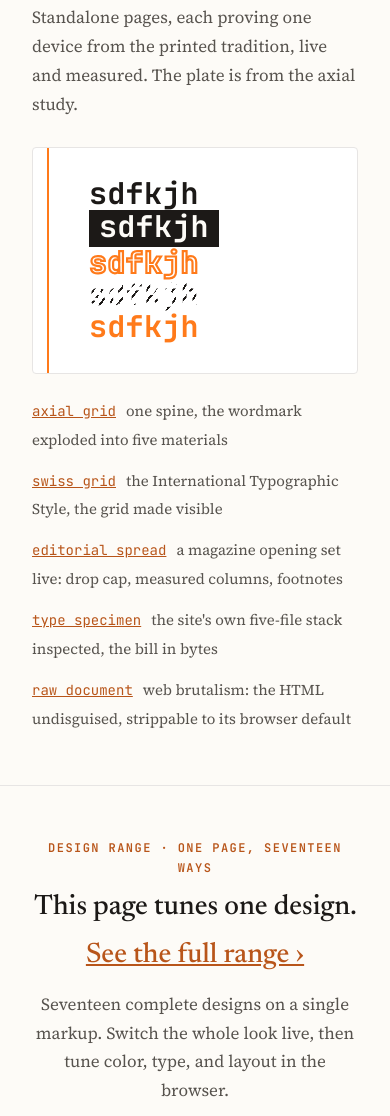
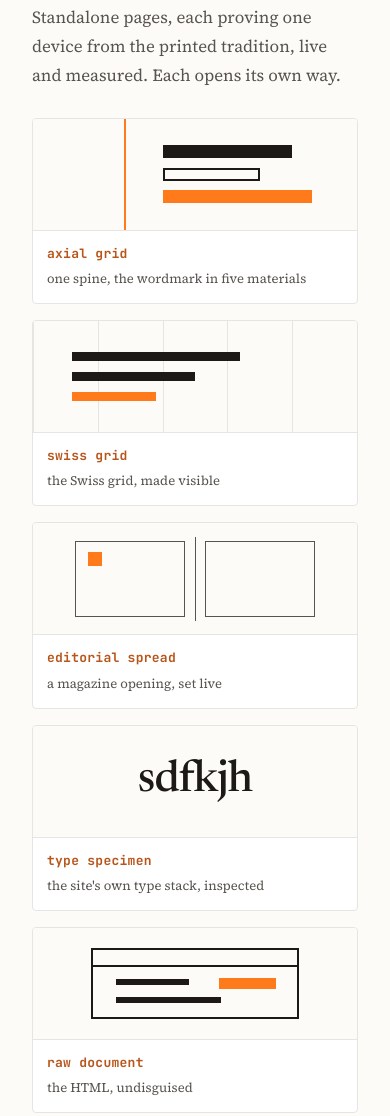
Before and after one commit to sdfkjh1000000/sdfkjh, a plain HTML site: page index.html in a window 390 px wide. Shown: the part 4083-5199 px from the top of the page. Drawn offline with Linux system fonts and the light colour scheme.

Commit message:
Give every study a display, not just axial: replace the single exploded-wordmark plate + text list with a uniform grid of five study cards, each carrying a small CSS-built signature motif (axial's banded spine, swiss's visible grid, spread's facing pages, the type wordmark, brutalist's raw plate). Amber stays graphic-only; removing the .ax-out/.ax-fill text-stroke slabs also clears the last homepage axe over-report, so the page is now genuinely axe-0

```diff
--- a/index.html
+++ b/index.html
@@ -247,30 +247,50 @@
   .range .range-p { font-size: calc(17px * var(--type-scale, 1)); color: var(--ink-soft); max-width: 56ch; margin: 0 auto; }
   .elsewhere { padding: var(--gap, 52px) 0; text-align: center; }
   .elsewhere .range-p { font-size: calc(17px * var(--type-scale, 1)); color: var(--ink-soft); max-width: 56ch; margin: 0 auto 28px; }
-  /* axial grid section: the wordmark exploded into materials, off one spine.
-     amber is a rule/graphic only (2.5:1 on cream), never text; the stack is role=img. */
+  /* studies section: a uniform card grid, one per study, each with a small
+     signature motif. amber is a rule/graphic only (never small text on cream). */
   .axial { padding: var(--gap, 52px) 0; }
   .axial .ax-h { font-family: var(--serif); font-weight: 500; font-size: calc(28px * var(--type-scale, 1)); margin: 0 0 8px; }
   .axial .ax-p { font-size: calc(17px * var(--type-scale, 1)); color: var(--ink-soft); max-width: 56ch; margin: 0 0 28px; }
-  .ax-plate { position: relative; border: 1px solid var(--border); border-radius: calc(4px * var(--radius-scale, 1)); background: var(--surface); overflow: hidden; padding: clamp(30px, 4vw, 48px); --ax: 132px; }
-  .ax-spine { position: absolute; top: 0; bottom: 0; left: var(--ax); width: 2px; background: var(--amber); }
-  .ax-vtext { position: absolute; top: 0; bottom: 0; left: calc(var(--ax) - 17px); writing-mode: vertical-rl; transform: rotate(180deg); display: flex; align-items: center; padding: 22px 0; font-family: var(--mono); font-size: 10.5px; font-weight: 700; letter-spacing: 0.36em; text-transform: uppercase; color: var(--ink-soft); }
-  .ax-stack { margin-left: calc(var(--ax) + clamp(34px, 4vw, 60px)); display: flex; flex-direction: column; }
-  .ax-slab { font-family: var(--mono); font-weight: 700; font-size: clamp(30px, 6vw, 56px); line-height: 1.06; letter-spacing: 0.01em; }
-  .ax-ink { color: var(--ink); }
-  .ax-inv { color: var(--paper); background: var(--ink); width: max-content; max-width: 100%; padding: 1px 10px 5px; }
-  .ax-out { color: transparent; -webkit-text-stroke: 2.2px var(--amber); }
-  .ax-hatch { color: transparent; -webkit-text-fill-color: transparent; background: repeating-linear-gradient(-52deg, var(--ink) 0 2px, transparent 2px 7px); -webkit-background-clip: text; background-clip: text; }
-  .ax-fill { color: var(--amber); }
-  .axial .study-list { list-style: none; margin: 22px 0 0; padding: 0; display: flex; flex-direction: column; gap: 12px; }
-  .axial .study-list li { margin: 0; }
-  .axial .study-list a { font-family: var(--mono); color: var(--amber-dim); font-size: calc(14px * var(--type-scale, 1)); }
-  .axial .study-list .study-desc { color: var(--ink-soft); font-size: calc(15px * var(--type-scale, 1)); margin-left: 6px; }
-  @media (max-width: 640px) {
-    .ax-plate { --ax: 14px; }
-    .ax-vtext { display: none; }
-    .ax-stack { margin-left: 26px; }
-  }
+  /* studies grid: one compact card per study, each with its signature in
+     miniature. amber is a rule/graphic only; the name link uses --amber-dim
+     (the AA link token). thumbs are decorative (aria-hidden). */
+  .axial .study-grid { display: grid; grid-template-columns: repeat(auto-fit, minmax(184px, 1fr)); gap: 16px; margin: 26px 0 0; }
+  .study-card { display: flex; flex-direction: column; text-decoration: none; border: 1px solid var(--border); border-radius: calc(4px * var(--radius-scale, 1)); background: var(--surface); overflow: hidden; transition: border-color 0.18s ease, transform 0.18s ease; }
+  .study-card:hover { border-color: var(--amber); transform: translateY(-2px); }
+  .study-thumb { position: relative; height: 112px; background: var(--paper); border-bottom: 1px solid var(--border); overflow: hidden; }
+  .study-thumb .sp, .study-thumb .b, .study-thumb .s, .study-thumb .pg, .study-thumb .gut, .study-thumb .cap { position: absolute; }
+  .study-meta { padding: 12px 14px 15px; }
+  .study-name { display: block; font-family: var(--mono); font-weight: 700; font-size: calc(13px * var(--type-scale, 1)); letter-spacing: 0.02em; color: var(--amber-dim); }
+  .study-desc { display: block; margin-top: 5px; font-size: calc(13px * var(--type-scale, 1)); line-height: 1.4; color: var(--ink-soft); }
+  /* axial: off-centre spine + banded materials */
+  .th-axial .sp { top: 0; bottom: 0; left: 28%; width: 2px; background: var(--amber); }
+  .th-axial .b { left: 40%; height: 13px; }
+  .th-axial .b1 { top: 24%; width: 40%; background: var(--ink); }
+  .th-axial .b2 { top: 44%; width: 30%; border: 2px solid var(--ink); background: transparent; }
+  .th-axial .b3 { top: 64%; width: 46%; background: var(--amber); }
+  /* swiss: the visible grid + flush-left ragged column, one amber accent */
+  .th-swiss { background-image: repeating-linear-gradient(90deg, var(--border) 0 1px, transparent 1px 20%); }
+  .th-swiss .s { left: 12%; height: 9px; background: var(--ink); }
+  .th-swiss .s1 { top: 28%; width: 52%; }
+  .th-swiss .s2 { top: 46%; width: 38%; }
+  .th-swiss .s3 { top: 64%; width: 26%; background: var(--amber); }
+  /* spread: two facing pages, a gutter, a drop cap */
+  .th-spread .pg { top: 16%; bottom: 16%; width: 34%; border: 1px solid var(--ink-soft); }
+  .th-spread .pL { left: 13%; }
+  .th-spread .pR { right: 13%; }
+  .th-spread .gut { top: 12%; bottom: 12%; left: 50%; width: 1px; background: var(--ink-soft); }
+  .th-spread .cap { top: 26%; left: 17%; width: 14px; height: 14px; background: var(--amber); }
+  /* type: the wordmark at display size, the letters as the subject */
+  .th-type { display: grid; place-items: center; }
+  .th-type .wm { font-family: var(--serif); font-weight: 500; font-size: 44px; letter-spacing: -0.02em; color: var(--ink); }
+  /* brutalist: the raw bordered document, one amber signal */
+  .th-brut { display: grid; place-items: center; }
+  .th-brut .box { position: relative; width: 64%; height: 64%; border: 2px solid var(--ink); background: var(--paper); }
+  .th-brut .hd { position: absolute; top: 0; left: 0; right: 0; height: 26%; border-bottom: 2px solid var(--ink); }
+  .th-brut .ln { position: absolute; left: 11%; top: 44%; width: 36%; height: 6px; background: var(--ink); }
+  .th-brut .ln2 { position: absolute; left: 11%; top: 70%; width: 52%; height: 6px; background: var(--ink); }
+  .th-brut .sig { position: absolute; right: 10%; top: 42%; width: 28%; height: 16%; background: var(--amber); }
   .elsewhere .site-list { list-style: none; margin: 0; padding: 0; display: flex; flex-direction: column; gap: 18px; }
   .elsewhere .site-list li { margin: 0; }
   .elsewhere .site-list a { font-family: var(--mono); color: var(--amber-dim); font-size: calc(16px * var(--type-scale, 1)); }
@@ -1674,25 +1694,29 @@ Brand and web are two hands on one keyboard.
     <div class="wrap">
       <h2 class="eyebrow">the studies &middot; one technique per page</h2>
       <p class="ax-h">Built openly, one lesson at a time.</p>
-      <p class="ax-p">Standalone pages, each proving one device from the printed tradition, live and measured. The plate is from the axial study.</p>
-      <div class="ax-plate">
-        <div class="ax-spine" aria-hidden="true"></div>
-        <div class="ax-vtext" aria-hidden="true">built on the home keys</div>
-        <div class="ax-stack" role="img" aria-label="The sdfkjh wordmark in five materials: solid, reversed as paper on ink, amber outline, hatch, and amber fill.">
-          <span class="ax-slab ax-ink" aria-hidden="true">sdfkjh</span>
-          <span class="ax-slab ax-inv" aria-hidden="true">sdfkjh</span>
-          <span class="ax-slab ax-out" aria-hidden="true">sdfkjh</span>
-          <span class="ax-slab ax-hatch" aria-hidden="true">sdfkjh</span>
-          <span class="ax-slab ax-fill" aria-hidden="true">sdfkjh</span>
-        </div>
+      <p class="ax-p">Standalone pages, each proving one device from the printed tradition, live and measured. Each opens its own way.</p>
+      <div class="study-grid">
+        <a class="study-card" href="/axial">
+          <span class="study-thumb th-axial" aria-hidden="true"><span class="sp"></span><span class="b b1"></span><span class="b b2"></span><span class="b b3"></span></span>
+          <span class="study-meta"><span class="study-name">axial grid</span><span class="study-desc">one spine, the wordmark in five materials</span></span>
+        </a>
+        <a class="study-card" href="/swiss">
+          <span class="study-thumb th-swiss" aria-hidden="true"><span class="s s1"></span><span class="s s2"></span><span class="s s3"></span></span>
+          <span class="study-meta"><span class="study-name">swiss grid</span><span class="study-desc">the Swiss grid, made visible</span></span>
+        </a>
+        <a class="study-card" href="/spread">
+          <span class="study-thumb th-spread" aria-hidden="true"><span class="pg pL"></span><span class="pg pR"></span><span class="gut"></span><span class="cap"></span></span>
+          <span class="study-meta"><span class="study-name">editorial spread</span><span class="study-desc">a magazine opening, set live</span></span>
+        </a>
+        <a class="study-card" href="/type">
+          <span class="study-thumb th-type" aria-hidden="true"><span class="wm">sdfkjh</span></span>
+          <span class="study-meta"><span class="study-name">type specimen</span><span class="study-desc">the site's own type stack, inspected</span></span>
+        </a>
+        <a class="study-card" href="/brutalist">
+          <span class="study-thumb th-brut" aria-hidden="true"><span class="box"><span class="hd"></span><span class="ln"></span><span class="sig"></span><span class="ln2"></span></span></span>
+          <span class="study-meta"><span class="study-name">raw document</span><span class="study-desc">the HTML, undisguised</span></span>
+        </a>
       </div>
-      <ul class="study-list">
-        <li><a href="/axial">axial grid</a> <span class="study-desc">one spine, the wordmark exploded into five materials</span></li>
-        <li><a href="/swiss">swiss grid</a> <span class="study-desc">the International Typographic Style, the grid made visible</span></li>
-        <li><a href="/spread">editorial spread</a> <span class="study-desc">a magazine opening set live: drop cap, measured columns, footnotes</span></li>
-        <li><a href="/type">type specimen</a> <span class="study-desc">the site's own five-file stack inspected, the bill in bytes</span></li>
-        <li><a href="/brutalist">raw document</a> <span class="study-desc">web brutalism: the HTML undisguised, strippable to its browser default</span></li>
-      </ul>
     </div>
   </section>
 
```
